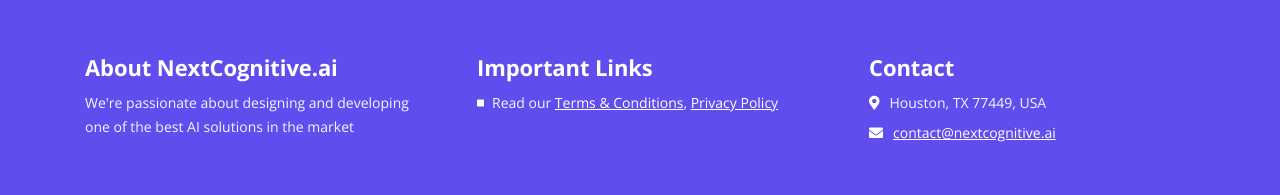
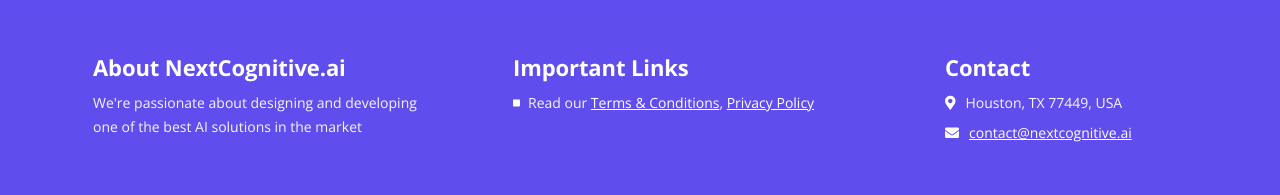
Before and after one commit to mssiddiqui1/nextcognitive, a plain HTML site: page index-stage.html in a window 1280 px wide. Shown: the part 3980-4175 px from the top of the page. Drawn offline with nearby package versions, Linux system fonts and the light colour scheme.

Commit message:
Footer updated

```diff
--- a/css/styles.css
+++ b/css/styles.css
@@ -1475,6 +1475,7 @@ screen and (-ms-high-contrast: none) {
 
 .footer .footer-col {
 	margin-bottom: 2.25rem;
+	margin-left: 100px;
 }
 
 .footer h4 {
@@ -2209,16 +2210,17 @@ a:hover.back-to-top {
 
 	/* Footer */
 	.footer .footer-col.first {
-		margin-right: 1.5rem;
+		margin-left: 0.5rem;
 	}
 
 	.footer .footer-col.middle {
-		margin-right: 0.75rem;
-		margin-left: 0.75rem;
+		/* margin-right: 0.75rem; */
+		margin-left: 3rem;
 	}
 
 	.footer .footer-col.last {
-		margin-left: 1.5rem;
+		/* margin-left: 2.5rem; */
+		margin-right: 0.5rem;
 	}
 
 	/* end of footer */
```
